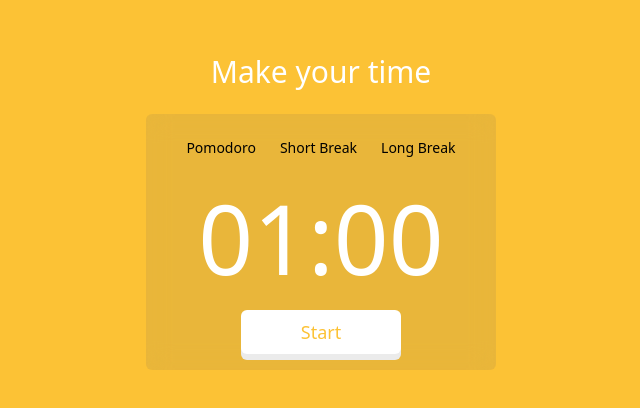
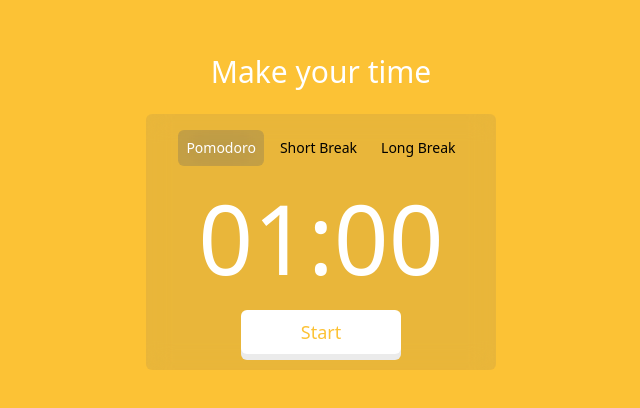
Before and after one commit to maybenotpanda/pomodoro, a React (Create React App) app: page / in a window 1280 px wide. Shown: the part 188-596 px from the top of the page, without its empty margins (319-959 px from the left). Built offline with nearby package versions, Linux system fonts and the light colour scheme.

Commit message:
[feat-frame]: update component tabs

```diff
--- a/src/components/frame/home/index.jsx
+++ b/src/components/frame/home/index.jsx
@@ -96,7 +96,7 @@
 		<div className="h-screen w-screen grid justify-items-center content-center gap-6 py-6 bg-primary">
 			<h2 className="text-white text-center">Make your time</h2>
 			<div className="py-4 px-8 bg-slate-600/10 rounded-md backdrop-blur-md grid justify-items-center content-center gap-6">
-				<Tabs menu={tabs} onChange={handleTabChange} />
+				<Tabs menu={tabs} activeTab={activeTab} onChange={handleTabChange} />
 				<div className="text-8xl font-medium text-white">{formatTime(timeLeft)}</div>
 				<Button onClick={handleClick} shadow={isRunning}>
 					{isRunning ? 'Pause' : 'Start'}
```
